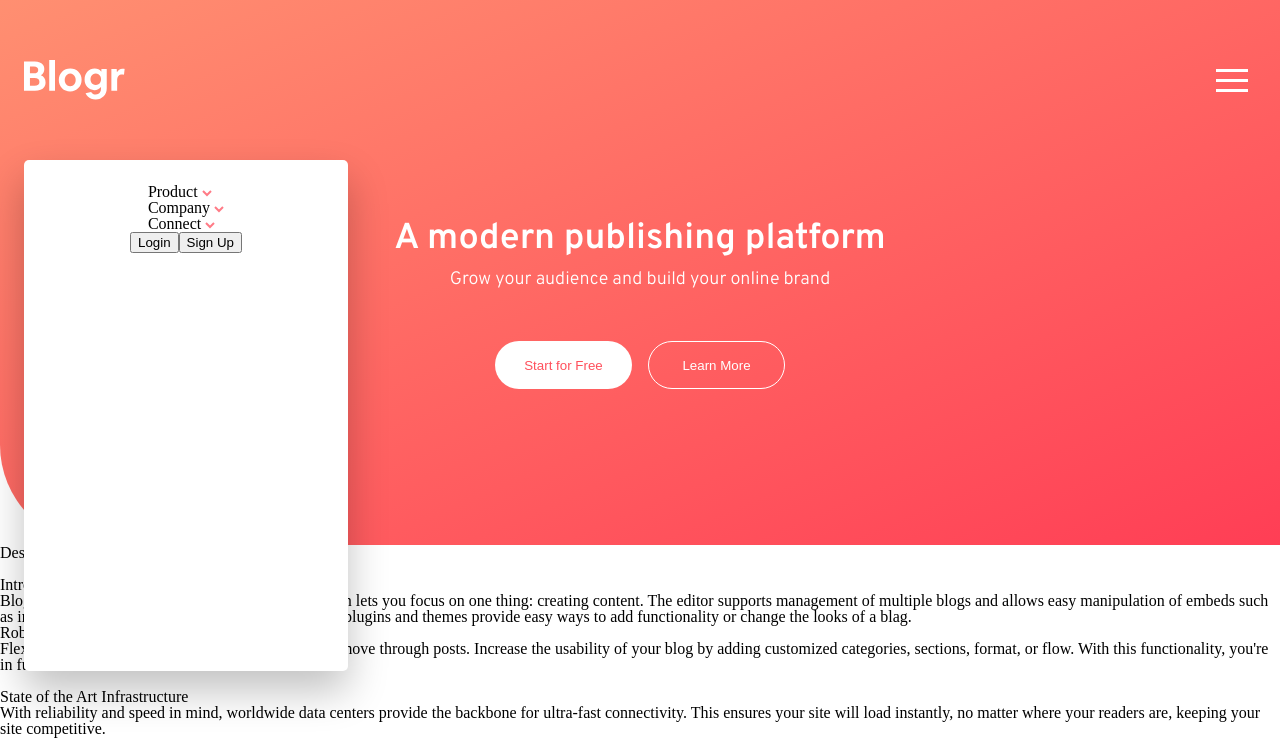
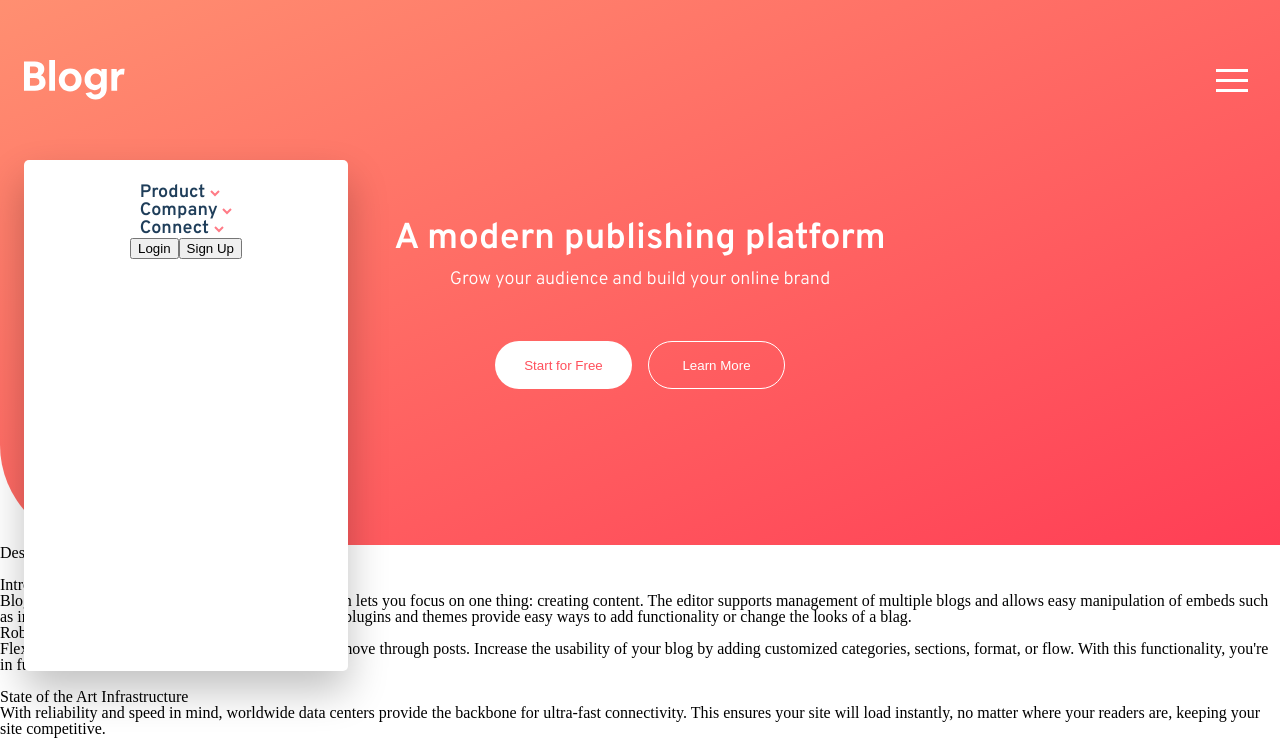
Before and after one commit to romofel/fm-blogr_landing_page, a React (Create React App) app: page / in a window 1280 px wide. Shown: the top 752 px of the page. Built offline with nearby package versions, Linux system fonts and the light colour scheme.

Commit message:
Style the typography

```diff
--- a/src/App.css
+++ b/src/App.css
@@ -153,6 +153,10 @@ nav {
   border-radius: 5px;
   box-shadow: 0 20px 40px rgba(0 0 0 / 24.34%);
   padding-top: 1.5rem;
+  font-family: 'Overpass', sans-serif;
+  font-size: 1.125rem;
+  font-weight: 600;
+  color: #1f3e5a;
 }
 
 .nav-bar {
```
